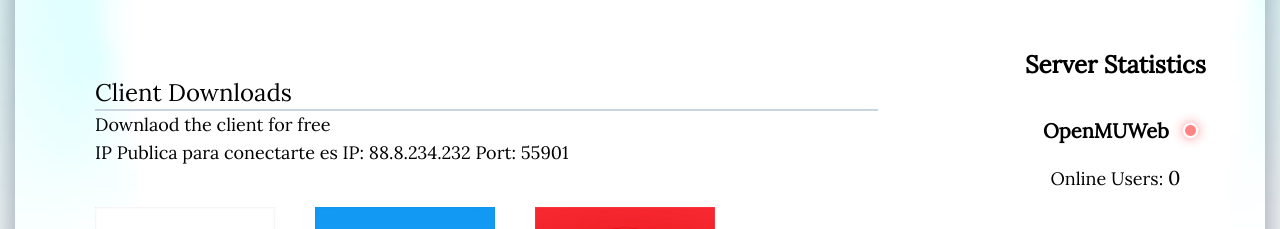
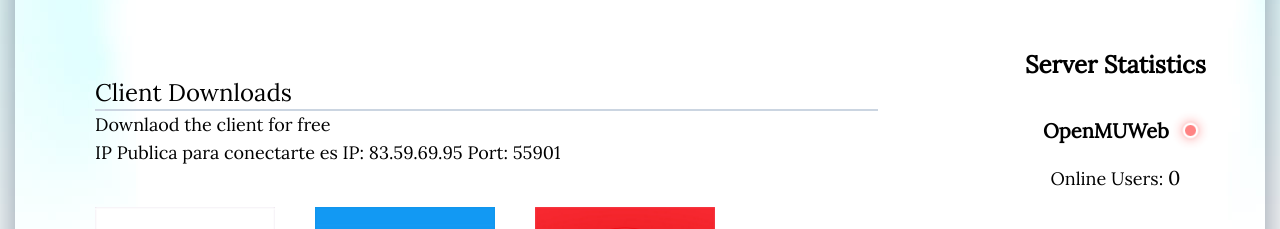
Before and after one commit to empireyoncar/MatuChio-WEB-Estable, a Next.js app: page /download in a window 1280 px wide. Shown: the part 1060-1289 px from the top of the page. Built offline with nearby package versions, Linux system fonts and the light colour scheme; no server answers; the database is empty.

Commit message:
actualizacion de ippublica

```diff
--- a/app/download/page.tsx
+++ b/app/download/page.tsx
@@ -18,7 +18,7 @@ export default function Download() {
         <h2 className="text-2xl text-primary">Client Downloads</h2>
         <hr className="border-t-2 border-slate-300"/>
         <p className="text-lg text-primary">Downlaod the client for free</p>
-        <p className="text-lg text-primary">IP Publica para conectarte es IP: 88.8.234.232 Port: 55901</p>
+        <p className="text-lg text-primary">IP Publica para conectarte es IP: 83.59.69.95 Port: 55901</p>
         <div className="flex gap-10 mt-10">
           {(gdLink && gdLink !== "")&& <Link href={process.env.NEXT_PUBLIC_GOODLE_DRIVE_LINK!}><Image src={google} width={180} quality={100} alt={"google_drive"} /></Link>}
           {(mfLink && mfLink !== "") && <Link href={process.env.NEXT_PUBLIC_MEDIAFIRE_LINK!}><Image src={mediafire} width={180} quality={100} alt={"mediafire"}/></Link>}
```
